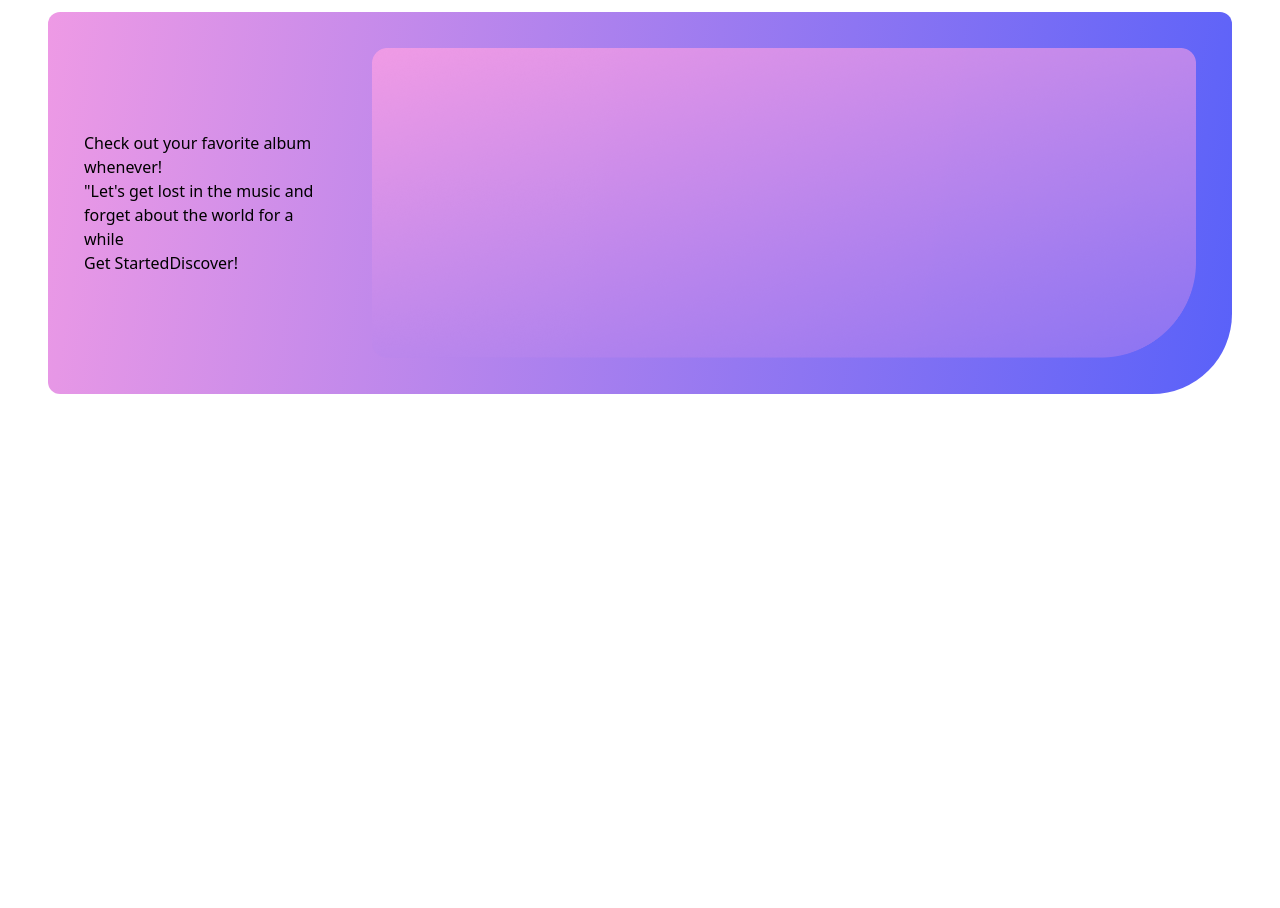
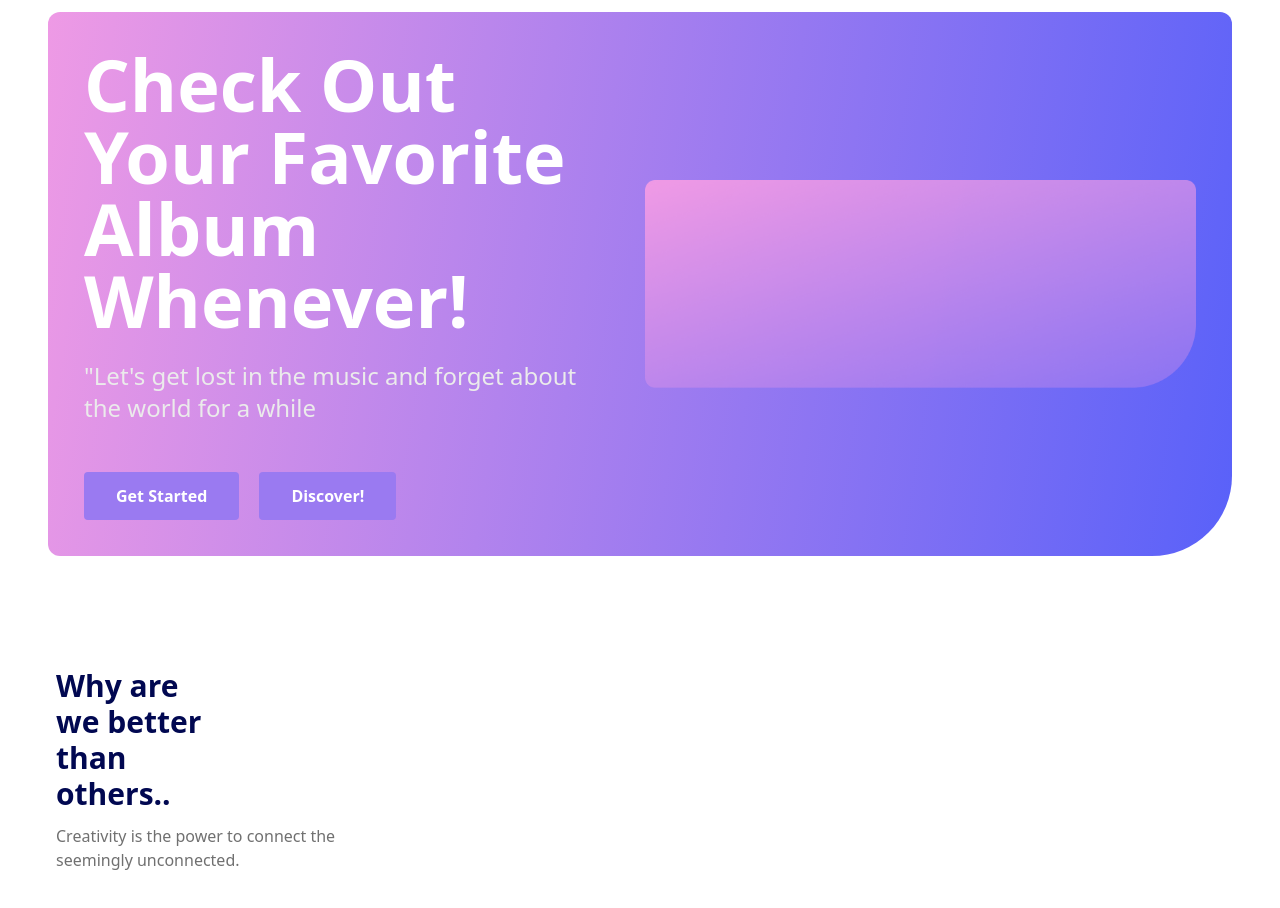
Before and after one commit to chelahcynthia/savannah-front, a React (Create React App) app: page / in a window 1280 px wide. Shown: the part 160-1068 px from the top of the page. Before the commit the page ends 800 px from the top, so only its background shows below. Built offline with nearby package versions, Linux system fonts and the light colour scheme.

Commit message:
Albums styling

```diff
--- a/src/App.css
+++ b/src/App.css
@@ -5,3 +5,6 @@ nav{
 .gradientBg{
   background: linear-gradient(99deg, #EE9AE5 0%, #5961F9 100%);
 }
+.btnPrimary{
+  @apply py-3 px-8 bg-secondary font-semibold text-white rounded hover:bg-primary transition-all duration-300
+}
--- a/src/App.js
+++ b/src/App.js
@@ -1,5 +1,6 @@
 
 import './App.css';
+import Albums from './components/Albums';
 import Home from './components/Home';
 import Navbar from './components/Navbar';
 
@@ -7,7 +8,8 @@ function App() {
   return (
     <>
      <Navbar />
-     <Home/>
+     <Home />
+     <Albums />
     </>
   );
 }
--- /dev/null
+++ b/src/components/Albums.js
@@ -0,0 +1,16 @@
+import React from 'react'
+
+const Albums = () => {
+  return (
+    <div className='my-24 md:px-14 px-4 max-w-screen-2xl mx-auto'>
+        <div>
+            <div className='lg:w-1/4'>
+            <h3 className='text-3xl text-primary font-bold lg:w-1/2 mb-3'>Why are we better than others..</h3>
+            <p className='text-base text-tertiary'>Creativity is the power to connect the seemingly unconnected.</p>
+        </div>
+        </div>
+        </div>
+  )
+}
+
+export default Albums
--- a/src/components/Home.js
+++ b/src/components/Home.js
@@ -12,12 +12,12 @@ const Home = () => {
                 </div>
                 {/* banner */}
                 <div className='md:w-/5'>
-                    <h2 className=''>Check out your favorite album whenever!</h2>
-                    <p>"Let's get lost in the music and forget about the
+                    <h2 className='md:text-7xl text-4xl font-bold text-white mb-6 leading-relaxed'>Check Out Your Favorite Album Whenever!</h2>
+                    <p className='text-[#EBEBEB] text-2xl mb-8'>"Let's get lost in the music and forget about the
                       world for a while</p>
-                      <div>
-                        <button>Get Started</button>
-                        <button>Discover!</button>
+                      <div className='space-x-5 space-y-4'>
+                        <button className='btnPrimary'>Get Started</button>
+                        <button className='btnPrimary'>Discover!</button>
                         </div>
                 </div>
 
```
